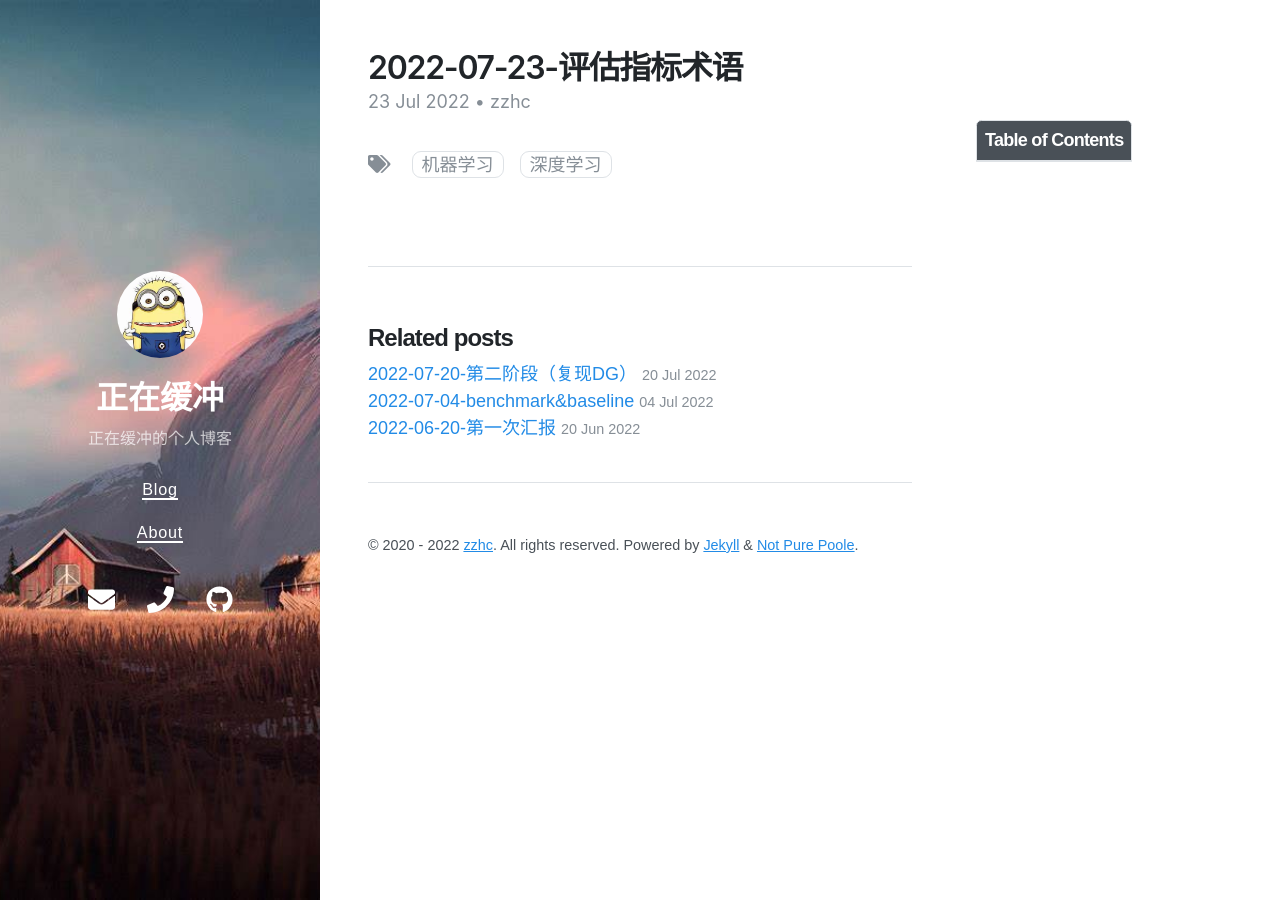
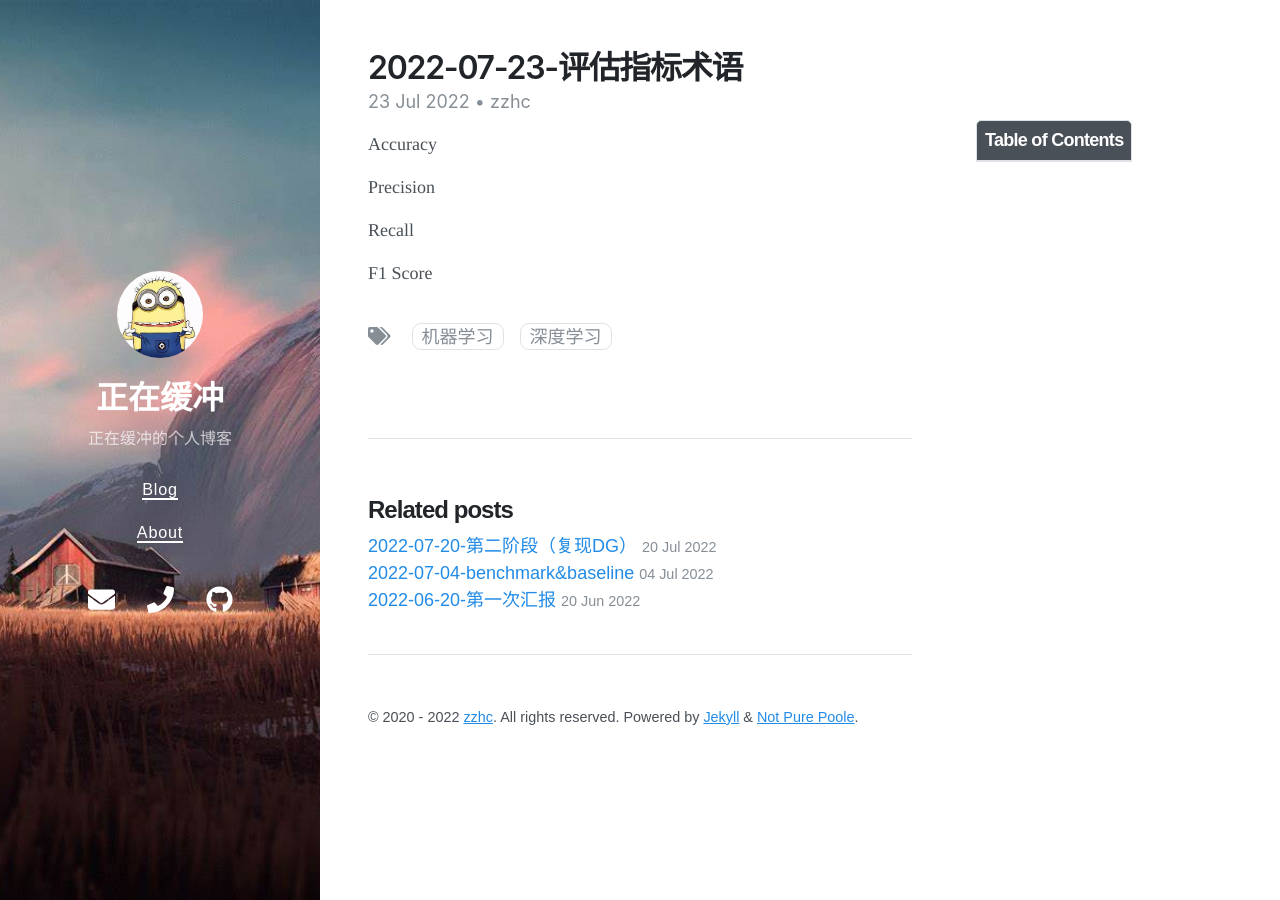
Before and after one commit to Zzhc3321/personal-blog.github.io, a Jekyll site: the page built from _posts/2022-07-23-评估指标术语.md, in a window 1280 px wide. Built offline with Jekyll 4.4.1, drawn with Linux system fonts in a browser that asks for light colours; nearby versions of some CDN libraries.

Commit message:
修改文件: _posts/2022-07-23-评估指标术语.md

```diff
--- a/_posts/2022-07-23-评估指标术语.md
+++ b/_posts/2022-07-23-评估指标术语.md
@@ -7,3 +7,12 @@ toc: true
 math: true
 author: zzhc
 ---
+
+
+Accuracy
+
+Precision
+
+Recall
+
+F1 Score
```
